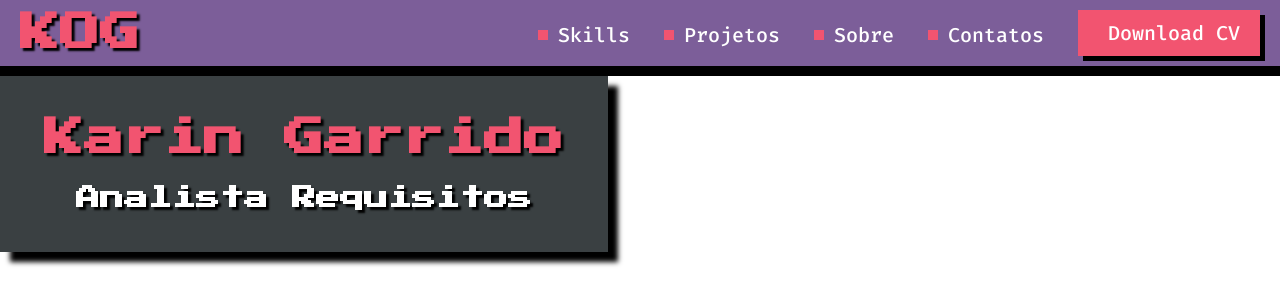
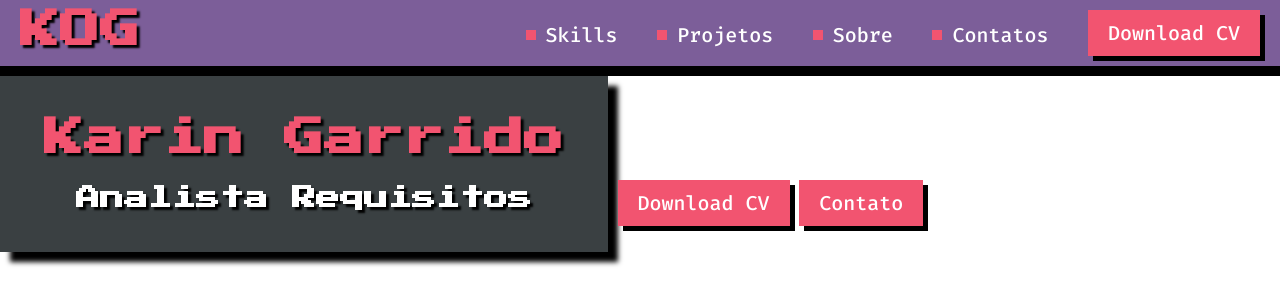
Before and after one commit to karingarrido/html-css, a plain HTML site: page index.html in a window 1280 px wide. Drawn offline with Linux system fonts and the light colour scheme.

Commit message:
create components

```diff
--- /dev/null
+++ b/css/components/action.css
@@ -0,0 +1,17 @@
+.action {
+    display:inline-flex;
+    align-items: center;
+    color: #FFF;
+    font-size: 20px;
+    font-weight: 500;
+    text-decoration: none;
+    margin-right: 30px;
+}
+
+.action::before {
+    content: "";
+    background-color: #F25470;
+    width: 10px;
+    height: 10px;
+    margin-right: 10px;
+}
--- a/css/components/box.css
+++ b/css/components/box.css
@@ -1,4 +1,4 @@
-#box {
+.box {
     display: inline-block;
     background-color: #3a4042;
     box-shadow: 10px 10px 5px #000;
@@ -6,6 +6,6 @@
     padding: 42px 44px;
 }
 
-#box h1 {
+.box .title {
     margin-bottom: 28px;
 }
--- /dev/null
+++ b/css/components/header.css
@@ -0,0 +1,7 @@
+.header {
+    display: flex;
+    justify-content: space-between ;
+    background-color: #7C5E99;
+    border-bottom: 10px solid #000 ;
+    padding: 10px 20px;
+}
--- a/css/components/subtitle.css
+++ b/css/components/subtitle.css
@@ -1,4 +1,4 @@
-h2 {
+.subtitle {
     font-size: 25x;
     font-family: 'Press Start 2P', sans-serif;
     text-shadow: 3px 3px 2px #000;
--- a/css/index.css
+++ /dev/null
@@ -1,45 +0,0 @@
-header {
-    display: flex;
-    justify-content: space-between ;
-    align-items: center;
-    background-color: #7C5E99;
-    border-bottom: 10px solid #000 ;
-    padding: 10px 20px;
-}
-
-nav {
-    text-align: right;
-}
-
-a {
-    display:inline-flex;
-    align-items: center;
-    color: #FFF;
-    font-size: 20px;
-    font-family: "Fira Code", Arial, Helvetica, sans-serif;
-    font-weight: 500;
-    text-decoration: none;
-    margin-right: 30px;
-}
-
-a::before {
-    content: "";
-    background-color: #F25470;
-    width: 10px;
-    height: 10px;
-    margin-right: 10px;
-}
-
-.button {
-    display: inline-block;
-    background-color: #F25470;
-    box-shadow: 5px 5px 0px #000000;
-    padding: 10px 20px;
-    margin-right: 0;
-    transition: transform 100ms cubic-bezier(0.55,-0.54, 0.26, 1.8), opacity 200ms ease-in;
-}
-
-.button:hover {
-    transform: scale(1.08);
-    opacity: 0.7;
-}
--- a/css/reset.css
+++ b/css/reset.css
@@ -1,4 +1,14 @@
+
+body {
+    font-family: "Fira Code", Arial, Helvetica, sans-serif;
+}
+
 body,h1, h2, h3 {
     margin: 0;
     border: 0;
 }
+
+button {
+    border: none;
+    font-family: inherit;
+}
--- a/index.html
+++ b/index.html
@@ -7,7 +7,9 @@
         <link rel="preconnect" href="https://fonts.gstatic.com" crossorigin>
         <link href="https://fonts.googleapis.com/css2?family=Fira+Code:wght@300;500&family=Press+Start+2P&display=swap" rel="stylesheet">
         <link rel="stylesheet" href="css/reset.css">
-        <link rel="stylesheet" href="css/index.css">
+        <link rel="stylesheet" href="css/components/action.css">
+        <link rel="stylesheet" href="css/components/header.css">
+        <link rel="stylesheet" href="css/components/button.css">
         <link rel="stylesheet" href="css/components/title.css">
         <link rel="stylesheet" href="css/components/subtitle.css">
         <link rel="stylesheet" href="css/components/box.css">
@@ -16,20 +18,24 @@
     </head>
 
     <body>
-        <header>
+        <header class="header">
             <h1>KOG</h1>
             <nav>
-                <a href="" lang="en">Skills</a>
-                <a href="">Projetos</a>
-                <a href="">Sobre</a>
-                <a href="">Contatos</a>
+                <a class="action" href="" lang="en">Skills</a>
+                <a class="action" href="">Projetos</a>
+                <a class="action" href="">Sobre</a>
+                <a class="action" href="">Contatos</a>
                 <a class="button" href="" lang="en">Download CV</a>
             </nav>
         </header>
 
-        <div id="box">
-            <h1> Karin Garrido </h1>
-            <h2> Analista Requisitos </h2>
+        <div class="box">
+            <h1 class="title"> Karin Garrido </h1>
+            <h2 class="subtitle"> Analista Requisitos </h2>
         </div>
+
+        <a class="button" href="" lang="en">Download CV</a>
+        <a class="button" href=""> Contato </a>
+
     </body>
 </html>
```
